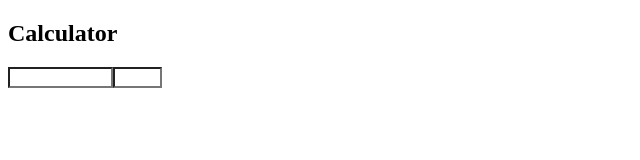
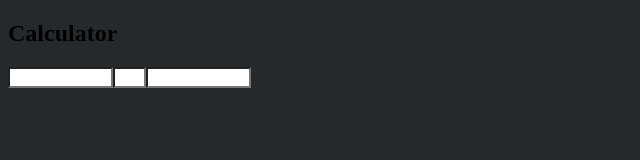
Before and after one commit to CanehMagicooh/addandsub, a plain HTML site: page index.html in a window 1280 px wide. Shown: the whole page, without its empty margins (0-640 px from the left). Drawn offline with Linux system fonts and the light colour scheme.

Commit message:
Update index.html

```diff
--- a/index.html
+++ b/index.html
@@ -3,13 +3,14 @@
 <head>
 	<title></title>
 </head>
-<body>
+<body style="background-color: #26292c">
 
 <h2>Calculator</h2>
 
 <div>
 <input id="Number1" size="10" type="text" style="float: left; background-color: white; outline: hidden; shape-outside: border-box; ">
-<input id="Operator" size="3" type="text" style="float: left; background-color: white; outline: hidden; shape-outside: border-box; ">
+<input id="Operator" size="1" type="text" style="float: left; background-color: white; outline: hidden; shape-outside: border-box; ">
+<input id="Number2" size="10" type="text" style="float: left; background-color: white; outline: hidden; shape-outside: border-box; ">
 </div>
 
 </body>
```
